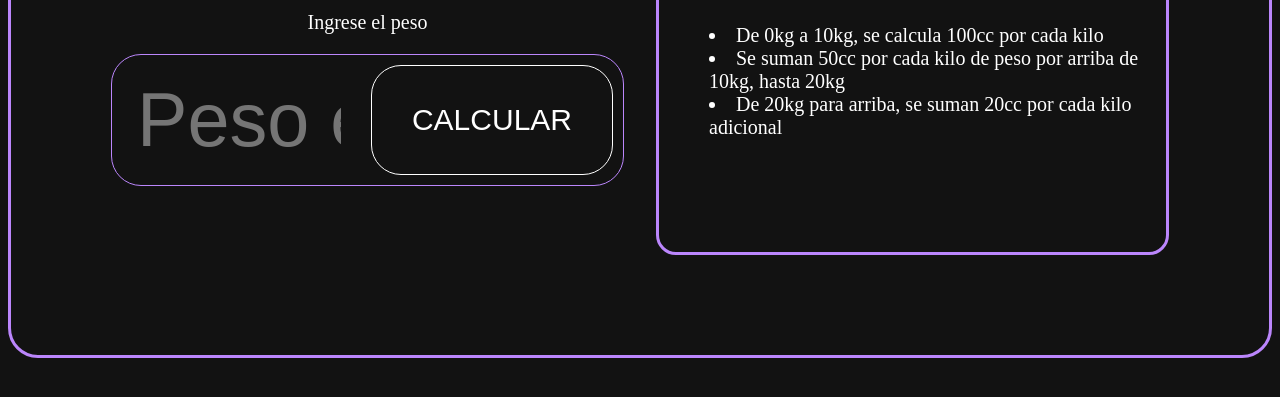
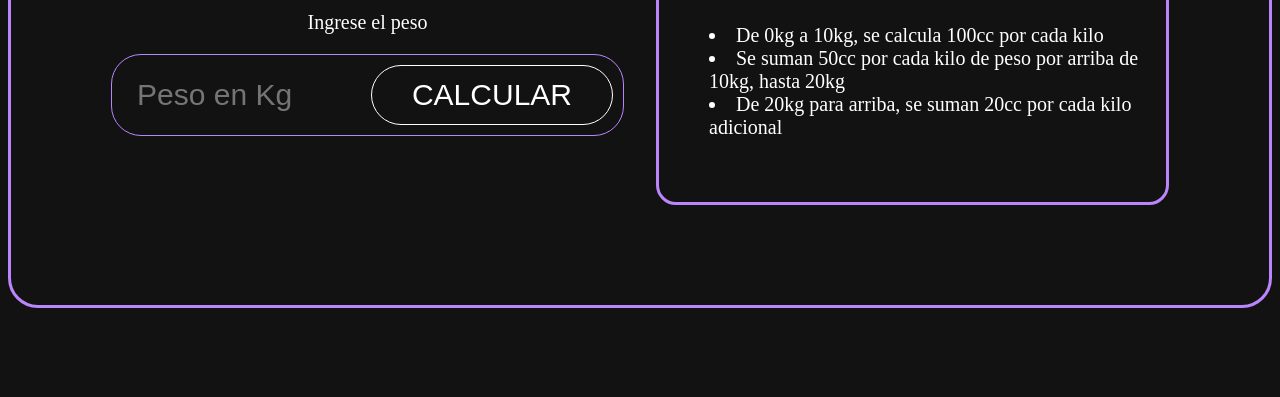
Before and after one commit to FabianCiceia/CalculadoraBasal, a plain HTML site: page index.html in a window 1280 px wide. Shown: the part 201-598 px from the top of the page. Drawn offline with Linux system fonts and the light colour scheme.

Commit message:
style.css

```diff
--- a/style.css
+++ b/style.css
@@ -9,7 +9,7 @@ input {
 	width: 100%;
     padding: 12px 15px;
     border: none;
-    font-size: 2cm;
+    font-size: 150%;
     background-color: #121212;
     color: #FFFFFF;
 }
```
